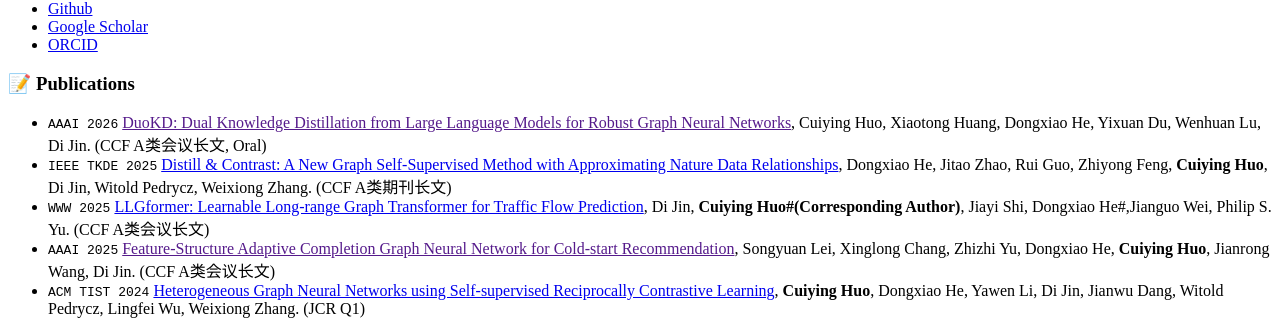
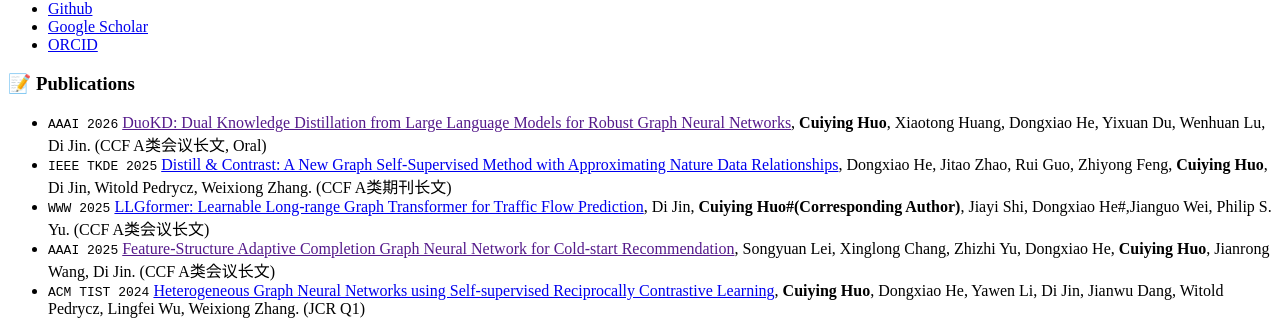
Before and after one commit to Cuiying-Huo/Cuiying-Huo.github.io, a Jekyll site: the page built from _pages/includes/pub.md, in a window 1280 px wide. Shown: the part 325-645 px from the top of the page. Built offline with Jekyll 4.4.1, drawn with Linux system fonts in a browser that asks for light colours; our own code applies the rules of GitHub Pages for plain Markdown files.

Commit message:
Update pub.md

```diff
--- a/_pages/includes/pub.md
+++ b/_pages/includes/pub.md
@@ -1,5 +1,5 @@
 # 📝 Publications
-- ``AAAI 2026`` [DuoKD: Dual Knowledge Distillation from Large Language Models for Robust Graph Neural Networks](), Cuiying Huo, Xiaotong Huang, Dongxiao He, Yixuan Du, Wenhuan Lu, Di Jin. (CCF A类会议长文, Oral)
+- ``AAAI 2026`` [DuoKD: Dual Knowledge Distillation from Large Language Models for Robust Graph Neural Networks](), **Cuiying Huo**, Xiaotong Huang, Dongxiao He, Yixuan Du, Wenhuan Lu, Di Jin. (CCF A类会议长文, Oral)
 - ``IEEE TKDE 2025`` [Distill & Contrast: A New Graph Self-Supervised Method with Approximating Nature Data Relationships](https://ieeexplore.ieee.org/abstract/document/10938656), Dongxiao He, Jitao Zhao, Rui Guo, Zhiyong Feng, **Cuiying Huo**, Di Jin, Witold Pedrycz, Weixiong Zhang. (CCF A类期刊长文)
 - ``WWW 2025`` [LLGformer: Learnable Long-range Graph Transformer for Traffic Flow Prediction](https://openreview.net/forum?id=7VjR70sxti), Di Jin, <b>Cuiying Huo#(Corresponding Author)</b>, Jiayi Shi, Dongxiao He#,Jianguo Wei, Philip S. Yu. (CCF A类会议长文)
 - ``AAAI 2025`` [Feature-Structure Adaptive Completion Graph Neural Network for Cold-start Recommendation](), Songyuan Lei, Xinglong Chang, Zhizhi Yu, Dongxiao He, **Cuiying Huo**, Jianrong Wang, Di Jin. (CCF A类会议长文)
```
